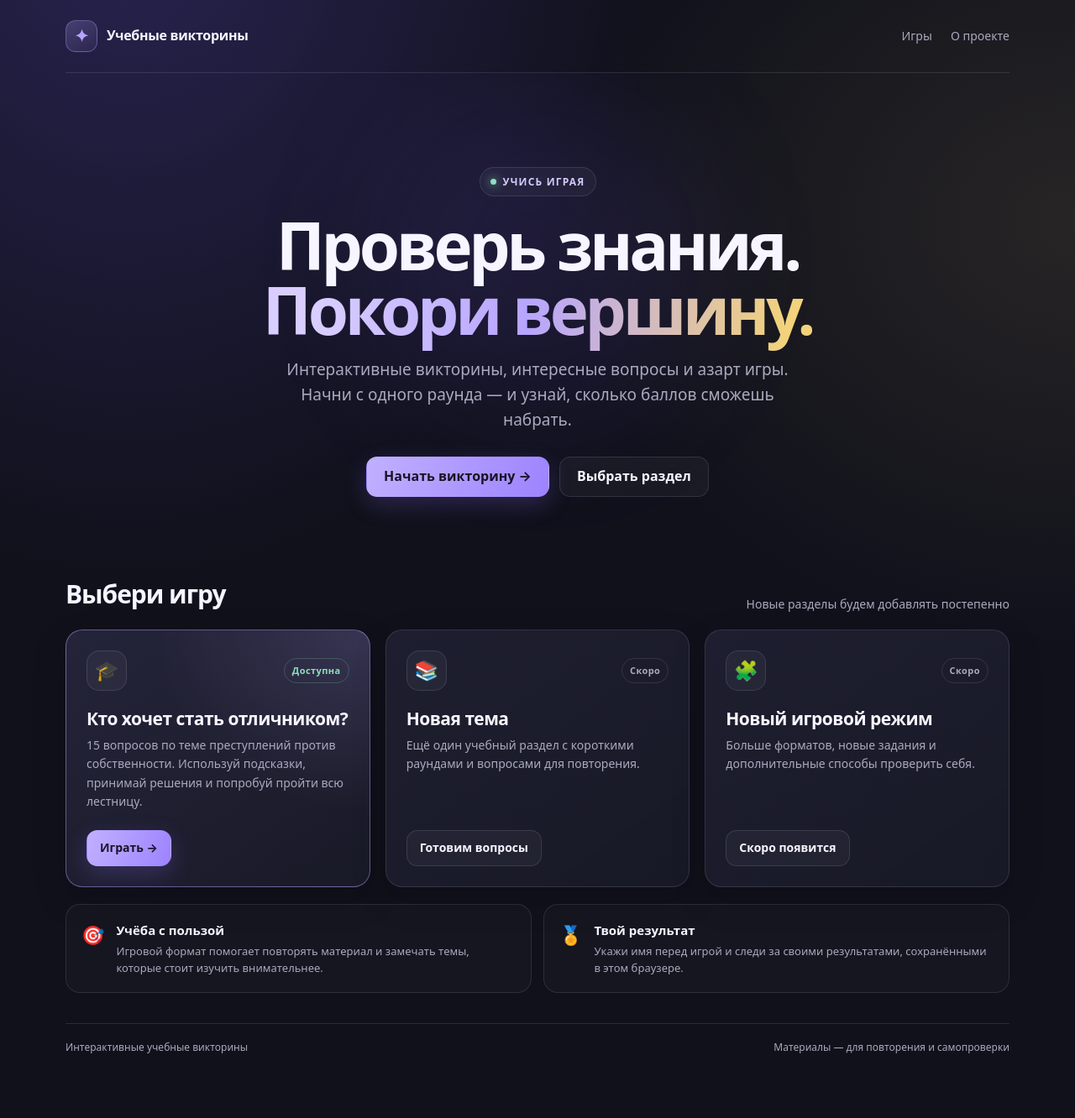
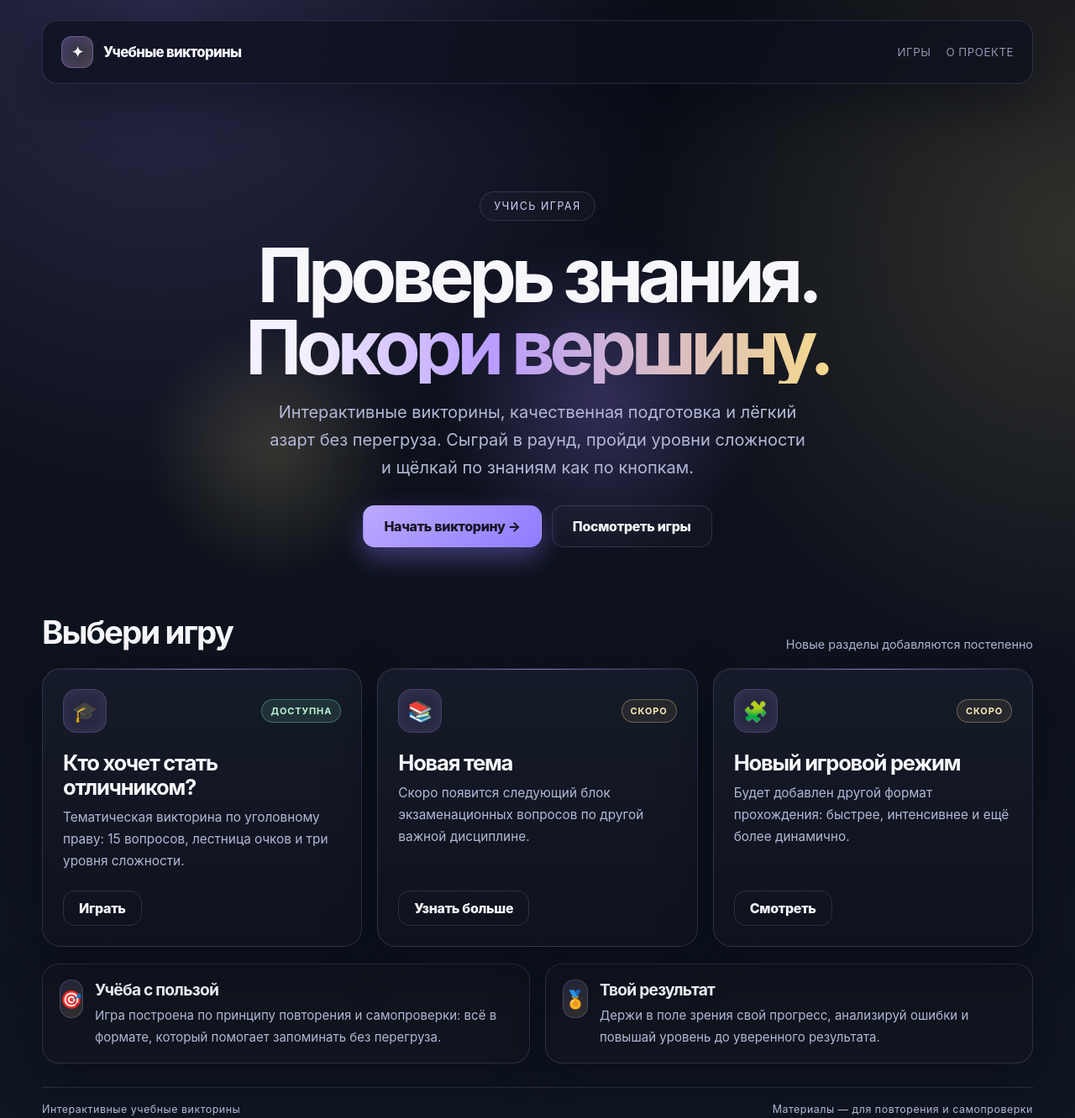
Before and after one commit to sos8bk-svg/otlichnik, a plain HTML site: page home.html in a window 1280 px wide. Shown: the whole page at 84% size. Drawn offline with Linux system fonts and the light colour scheme.

Commit message:
Premium polish for landing page and game screens while keeping the purple-gold palette

```diff
--- a/home.html
+++ b/home.html
@@ -3,61 +3,496 @@
 <head>
   <meta charset="utf-8">
   <meta name="viewport" content="width=device-width, initial-scale=1, viewport-fit=cover">
-<meta name="theme-color" content="#10111b">
-<meta name="description" content="Интерактивные викторины и учебные игры. Проверьте знания и попробуйте пройти всю лестницу вопросов.">
-<title>Викторины — проверь свои знания</title>
+  <meta name="theme-color" content="#11131d">
+  <meta name="description" content="Премиум-игра по уголовному праву: викторина, уровень сложности и карьерный прогресс." />
+  <title>Кто хочет стать отличником?</title>
   <style>
-:root{color-scheme:dark;--bg:#10111b;--panel:#191a27;--panel2:#202133;--ink:#f7f5ff;--muted:#aaa9bf;--line:rgba(211,205,255,.13);--purple:#b7a5ff;--gold:#f2d27b;--green:#8ce0bb}
-*{box-sizing:border-box}
-html{scroll-behavior:smooth}
-body{margin:0;min-height:100vh;color:var(--ink);font:16px/1.6 system-ui,-apple-system,"Segoe UI",sans-serif;background:radial-gradient(ellipse at 12% -10%,rgba(121,94,255,.24),transparent 40%),radial-gradient(ellipse at 100% 20%,rgba(242,210,123,.1),transparent 34%),var(--bg)}
-a{color:inherit}
-main{width:min(1180px,100%);margin:auto;padding:0 28px 60px}
-.topbar{display:flex;align-items:center;justify-content:space-between;gap:20px;padding:24px 0;border-bottom:1px solid var(--line)}
-.logo{display:flex;align-items:center;gap:11px;font-weight:800;letter-spacing:-.02em}.logo-mark{display:grid;place-items:center;width:38px;height:38px;border:1px solid rgba(183,165,255,.35);border-radius:12px;background:linear-gradient(145deg,rgba(183,165,255,.24),rgba(183,165,255,.06));color:var(--purple);font-size:20px}
-.nav{display:flex;gap:22px;color:var(--muted);font-size:14px}.nav a{text-decoration:none}.nav a:hover{color:var(--ink)}
-.hero{position:relative;overflow:hidden;padding:clamp(54px,9vw,112px) 0 clamp(44px,7vw,82px);text-align:center}.hero:before{content:"";position:absolute;z-index:-1;width:380px;height:380px;left:50%;top:30px;transform:translateX(-50%);border-radius:50%;background:rgba(125,94,255,.11);filter:blur(75px)}
-.eyebrow{display:inline-flex;align-items:center;gap:8px;padding:7px 12px;border:1px solid var(--line);border-radius:99px;background:rgba(255,255,255,.035);color:#d5caff;font-size:12px;font-weight:750;letter-spacing:.1em;text-transform:uppercase}.eyebrow i{width:7px;height:7px;border-radius:50%;background:var(--green);box-shadow:0 0 12px var(--green)}
-h1{max-width:900px;margin:20px auto 16px;font-size:clamp(42px,7vw,78px);line-height:.99;letter-spacing:-.055em}h1 span{background:linear-gradient(95deg,#d9ceff 10%,#b7a5ff 48%,#f2d27b 95%);-webkit-background-clip:text;background-clip:text;color:transparent}
-.hero p{max-width:620px;margin:0 auto;color:var(--muted);font-size:clamp(16px,1.8vw,19px)}.hero-actions{display:flex;justify-content:center;gap:12px;flex-wrap:wrap;margin-top:28px}
-.button{display:inline-flex;align-items:center;justify-content:center;min-height:48px;padding:0 20px;border:1px solid transparent;border-radius:13px;font-weight:750;text-decoration:none;transition:transform .18s,background .18s,border-color .18s}.button:hover{transform:translateY(-2px)}.button-primary{background:linear-gradient(110deg,#c1b0ff,#9d83ff);color:#171326;box-shadow:0 9px 28px rgba(145,114,255,.23)}.button-secondary{border-color:var(--line);background:rgba(255,255,255,.04);color:var(--ink)}
-.section-head{display:flex;align-items:end;justify-content:space-between;gap:20px;margin:10px 0 18px}.section-head h2{margin:0;font-size:clamp(22px,3vw,30px);letter-spacing:-.035em}.section-head p{margin:0;color:var(--muted);font-size:14px}
-.grid{display:grid;grid-template-columns:repeat(3,minmax(0,1fr));gap:18px}.card{position:relative;display:flex;flex-direction:column;min-height:270px;padding:24px;border:1px solid var(--line);border-radius:20px;background:linear-gradient(145deg,rgba(32,33,51,.88),rgba(25,26,39,.96));box-shadow:0 15px 40px rgba(0,0,0,.18);transition:transform .2s,border-color .2s,box-shadow .2s}.card:hover{transform:translateY(-4px);border-color:rgba(183,165,255,.42);box-shadow:0 22px 48px rgba(0,0,0,.28)}.card.featured{border-color:rgba(183,165,255,.45);background:radial-gradient(ellipse at 100% 0%,rgba(183,165,255,.16),transparent 50%),linear-gradient(145deg,#24243a,#191a27)}
-.card-top{display:flex;align-items:center;justify-content:space-between}.card-icon{display:grid;place-items:center;width:48px;height:48px;border:1px solid var(--line);border-radius:15px;background:rgba(255,255,255,.045);font-size:23px}.tag{padding:5px 9px;border:1px solid rgba(140,224,187,.22);border-radius:99px;color:var(--green);font-size:11px;font-weight:750;letter-spacing:.04em}.tag.soon{border-color:var(--line);color:var(--muted)}
-.card h3{margin:20px 0 8px;font-size:21px;line-height:1.25;letter-spacing:-.025em}.card p{margin:0 0 22px;color:var(--muted);font-size:14px;flex:1}.card .button{align-self:flex-start;min-height:43px;padding:0 15px;font-size:14px}
-.below{display:grid;grid-template-columns:1fr 1fr;gap:14px;margin-top:20px}.info{display:flex;gap:14px;align-items:flex-start;padding:18px;border:1px solid var(--line);border-radius:17px;background:rgba(255,255,255,.025)}.info-icon{font-size:22px}.info h3{margin:0 0 3px;font-size:15px}.info p{margin:0;color:var(--muted);font-size:13px}
-footer{display:flex;justify-content:space-between;gap:16px;margin-top:36px;padding-top:18px;border-top:1px solid var(--line);color:var(--muted);font-size:12px}
-:focus-visible{outline:3px solid var(--gold);outline-offset:3px}
-@media(max-width:820px){main{padding-inline:20px}.grid{grid-template-columns:repeat(2,minmax(0,1fr))}.card{min-height:250px}}
-@media(max-width:560px){main{padding-inline:15px}.topbar{padding:17px 0}.nav{gap:13px;font-size:12px}.logo{font-size:14px}.logo-mark{width:34px;height:34px}.hero{padding:58px 0 46px}.section-head{align-items:flex-start;flex-direction:column;gap:4px}.grid{grid-template-columns:1fr;gap:12px}.card{min-height:230px;padding:21px}.below{grid-template-columns:1fr;gap:10px}footer{flex-direction:column;gap:5px}}
-@media(prefers-reduced-motion:reduce){html{scroll-behavior:auto}*,*::before,*::after{transition:none!important}}
+    :root {
+      --bg: #0d1119;
+      --bg-2: #111827;
+      --panel: rgba(18, 22, 34, 0.78);
+      --panel-strong: #171d2d;
+      --card: rgba(19, 24, 37, 0.9);
+      --card-2: rgba(26, 33, 49, 0.96);
+      --purple: #b79cff;
+      --purple-2: #8f7cff;
+      --gold: #f5d98c;
+      --green: #7ce1b3;
+      --red: #ff7b7b;
+      --ink: #f7f7fb;
+      --muted: #b2b8d6;
+      --line: rgba(182, 167, 255, 0.18);
+      --shadow: 0 20px 60px rgba(5, 8, 18, 0.48);
+    }
+
+    * { box-sizing: border-box; }
+
+    html { scroll-behavior: smooth; }
+
+    body {
+      margin: 0;
+      min-height: 100vh;
+      font-family: Inter, "Segoe UI", sans-serif;
+      color: var(--ink);
+      background:
+        radial-gradient(circle at 15% 0%, rgba(161, 137, 255, 0.22), transparent 34%),
+        radial-gradient(circle at 100% 20%, rgba(245, 217, 140, 0.16), transparent 30%),
+        linear-gradient(180deg, #0a0e17 0%, #101622 100%);
+    }
+
+    a { color: inherit; text-decoration: none; }
+
+    main {
+      width: min(1180px, calc(100% - 32px));
+      margin: 0 auto;
+      padding: 24px 0 70px;
+    }
+
+    .topbar {
+      display: flex;
+      align-items: center;
+      justify-content: space-between;
+      gap: 16px;
+      padding: 18px 22px;
+      background: rgba(12, 17, 28, 0.75);
+      border: 1px solid var(--line);
+      border-radius: 18px;
+      backdrop-filter: blur(18px);
+      box-shadow: var(--shadow);
+      position: sticky;
+      top: 12px;
+      z-index: 10;
+    }
+
+    .logo {
+      display: inline-flex;
+      align-items: center;
+      gap: 12px;
+      font-weight: 800;
+      letter-spacing: -0.04em;
+      font-size: 1.05rem;
+    }
+
+    .logo-mark {
+      width: 38px;
+      height: 38px;
+      border-radius: 12px;
+      display: grid;
+      place-items: center;
+      background: linear-gradient(135deg, rgba(183, 156, 255, 0.22), rgba(245, 217, 140, 0.18));
+      border: 1px solid rgba(183, 156, 255, 0.4);
+      box-shadow: inset 0 0 20px rgba(183, 156, 255, 0.2);
+    }
+
+    .nav {
+      display: flex;
+      align-items: center;
+      gap: 18px;
+      color: var(--muted);
+      font-size: 0.83rem;
+      letter-spacing: 0.04em;
+      text-transform: uppercase;
+    }
+
+    .nav a {
+      opacity: 0.8;
+      transition: opacity 0.2s ease, color 0.2s ease;
+    }
+
+    .nav a:hover {
+      color: var(--ink);
+      opacity: 1;
+    }
+
+    .hero {
+      position: relative;
+      overflow: hidden;
+      padding: clamp(54px, 8vw, 110px) 0 clamp(36px, 6vw, 64px);
+      text-align: center;
+      margin-top: 26px;
+    }
+
+    .hero::before {
+      content: "";
+      position: absolute;
+      inset: 22% 25% auto auto;
+      width: 440px;
+      height: 440px;
+      border-radius: 50%;
+      background: radial-gradient(circle, rgba(154, 126, 255, 0.28), transparent 62%);
+      filter: blur(12px);
+      pointer-events: none;
+    }
+
+    .hero::after {
+      content: "";
+      position: absolute;
+      inset: auto auto 0 8%;
+      width: 360px;
+      height: 360px;
+      border-radius: 50%;
+      background: radial-gradient(circle, rgba(245, 217, 140, 0.18), transparent 60%);
+      pointer-events: none;
+      filter: blur(12px);
+    }
+
+    .eyebrow {
+      position: relative;
+      display: inline-flex;
+      align-items: center;
+      gap: 10px;
+      padding: 9px 16px;
+      border-radius: 999px;
+      border: 1px solid var(--line);
+      background: rgba(255,255,255,0.02);
+      color: #d8ceff;
+      font-size: 0.78rem;
+      text-transform: uppercase;
+      letter-spacing: 0.12em;
+      z-index: 1;
+    }
+
+    h1 {
+      position: relative;
+      z-index: 1;
+      max-width: 900px;
+      margin: 22px auto 18px;
+      letter-spacing: -0.07em;
+      font-size: clamp(3rem, 7vw, 6rem);
+      line-height: 0.96;
+    }
+
+    h1 .gradient {
+      display: inline-block;
+      background: linear-gradient(90deg, #f4f0ff 10%, #b99cff 42%, #f5d98c 100%);
+      -webkit-background-clip: text;
+      background-clip: text;
+      color: transparent;
+    }
+
+    .hero p {
+      position: relative;
+      z-index: 1;
+      max-width: 650px;
+      margin: 0 auto;
+      color: var(--muted);
+      font-size: clamp(1rem, 1.7vw, 1.25rem);
+      line-height: 1.65;
+    }
+
+    .hero-actions {
+      position: relative;
+      z-index: 1;
+      display: flex;
+      justify-content: center;
+      flex-wrap: wrap;
+      gap: 12px;
+      margin-top: 28px;
+    }
+
+    .button {
+      display: inline-flex;
+      align-items: center;
+      justify-content: center;
+      min-height: 50px;
+      padding: 0 24px;
+      border: 1px solid transparent;
+      border-radius: 14px;
+      font-weight: 800;
+      letter-spacing: -0.02em;
+      transition: transform 0.2s ease, box-shadow 0.2s ease, border-color 0.2s ease;
+    }
+
+    .button:hover {
+      transform: translateY(-1px);
+    }
+
+    .button.primary {
+      background: linear-gradient(135deg, #bca9ff 0%, #8f7cff 100%);
+      color: #171424;
+      box-shadow: 0 12px 30px rgba(143, 124, 255, 0.4);
+    }
+
+    .button.secondary {
+      background: rgba(255,255,255,0.02);
+      border-color: var(--line);
+      color: var(--ink);
+    }
+
+    .section-head {
+      display: flex;
+      align-items: end;
+      justify-content: space-between;
+      gap: 12px;
+      margin: 14px 0 20px;
+    }
+
+    .section-head h2 {
+      margin: 0;
+      font-size: clamp(1.8rem, 3vw, 2.5rem);
+      letter-spacing: -0.05em;
+    }
+
+    .section-head p {
+      margin: 0;
+      color: var(--muted);
+      font-size: 0.9rem;
+    }
+
+    .grid {
+      display: grid;
+      grid-template-columns: repeat(3, minmax(0, 1fr));
+      gap: 18px;
+      margin-top: 6px;
+    }
+
+    .card {
+      position: relative;
+      display: flex;
+      flex-direction: column;
+      min-height: 300px;
+      padding: 24px;
+      border: 1px solid var(--line);
+      border-radius: 22px;
+      background: linear-gradient(180deg, rgba(22, 28, 41, 0.96), rgba(16, 19, 29, 0.96));
+      box-shadow: var(--shadow);
+      overflow: hidden;
+    }
+
+    .card::before {
+      content: "";
+      position: absolute;
+      inset: 0 auto auto 0;
+      width: 100%;
+      height: 1px;
+      background: linear-gradient(90deg, transparent, rgba(183, 156, 255, 0.8), transparent);
+      opacity: 0.8;
+    }
+
+    .card-top {
+      display: flex;
+      align-items: center;
+      justify-content: space-between;
+      gap: 12px;
+    }
+
+    .card-icon {
+      width: 52px;
+      height: 52px;
+      border-radius: 16px;
+      display: grid;
+      place-items: center;
+      font-size: 1.5rem;
+      background: rgba(183, 156, 255, 0.12);
+      border: 1px solid rgba(183, 156, 255, 0.22);
+      box-shadow: inset 0 0 18px rgba(183, 156, 255, 0.08);
+    }
+
+    .tag {
+      display: inline-flex;
+      align-items: center;
+      justify-content: center;
+      min-height: 28px;
+      padding: 0 10px;
+      border-radius: 999px;
+      border: 1px solid rgba(124, 225, 179, 0.35);
+      background: rgba(124, 225, 179, 0.12);
+      color: #baf4d4;
+      font-size: 11px;
+      letter-spacing: 0.08em;
+      text-transform: uppercase;
+      font-weight: 700;
+    }
+
+    .tag.soon {
+      border-color: rgba(245, 217, 140, 0.34);
+      background: rgba(245, 217, 140, 0.08);
+      color: #f7e8b5;
+    }
+
+    .card h3 {
+      margin: 22px 0 8px;
+      font-size: clamp(1.45rem, 2vw, 2rem);
+      letter-spacing: -0.05em;
+      line-height: 1.12;
+    }
+
+    .card p {
+      margin: 0 0 22px;
+      flex: 1;
+      color: var(--muted);
+      line-height: 1.7;
+      font-size: 0.96rem;
+    }
+
+    .card .button {
+      align-self: flex-start;
+      min-height: 42px;
+      padding-inline: 18px;
+      background: transparent;
+      border-color: var(--line);
+      color: var(--ink);
+    }
+
+    .below {
+      display: grid;
+      grid-template-columns: 1fr 1fr;
+      gap: 18px;
+      margin-top: 20px;
+    }
+
+    .info {
+      display: flex;
+      align-items: flex-start;
+      gap: 14px;
+      padding: 18px 20px;
+      border: 1px solid var(--line);
+      border-radius: 20px;
+      background: rgba(17, 21, 31, 0.9);
+      box-shadow: var(--shadow);
+    }
+
+    .info-icon {
+      width: 46px;
+      height: 46px;
+      display: grid;
+      place-items: center;
+      border-radius: 14px;
+      background: linear-gradient(135deg, rgba(183,156,255,0.14), rgba(245,217,140,0.14));
+      border: 1px solid rgba(183, 156, 255, 0.25);
+      font-size: 1.3rem;
+    }
+
+    .info h3 {
+      margin: 0 0 6px;
+      font-size: 1.2rem;
+      letter-spacing: -0.04em;
+    }
+
+    .info p {
+      margin: 0;
+      color: var(--muted);
+      line-height: 1.7;
+      font-size: 0.94rem;
+    }
+
+    footer {
+      display: flex;
+      justify-content: space-between;
+      gap: 14px;
+      margin-top: 28px;
+      padding-top: 18px;
+      border-top: 1px solid var(--line);
+      color: var(--muted);
+      font-size: 0.78rem;
+      letter-spacing: 0.04em;
+    }
+
+    @media (max-width: 820px) {
+      .topbar { padding: 15px 18px; }
+      .nav { gap: 12px; font-size: 0.72rem; }
+      .grid { grid-template-columns: repeat(2, minmax(0, 1fr)); }
+      .below { grid-template-columns: 1fr; }
+    }
+
+    @media (max-width: 620px) {
+      main { width: min(100% - 18px, 1180px); }
+      .topbar { flex-direction: column; align-items: flex-start; }
+      .nav { width: 100%; justify-content: space-between; }
+      .grid { grid-template-columns: 1fr; }
+      .section-head { align-items: flex-start; flex-direction: column; }
+      .hero { padding-top: 36px; }
+      footer { flex-direction: column; }
+    }
   </style>
 </head>
 <body>
   <main>
     <nav class="topbar" aria-label="Главная навигация">
-  <a class="logo" href="./home.html" style="text-decoration:none"><span class="logo-mark" aria-hidden="true">✦</span><span>Учебные викторины</span></a>
-  <div class="nav"><a href="#games">Игры</a><a href="#about">О проекте</a></div>
+      <a class="logo" href="./home.html" aria-label="Главная страница">
+        <span class="logo-mark" aria-hidden="true">✦</span>
+        <span>Учебные викторины</span>
+      </a>
+      <div class="nav">
+        <a href="#games">Игры</a>
+        <a href="#about">О проекте</a>
+      </div>
     </nav>
+
     <header class="hero">
-  <div class="eyebrow"><i aria-hidden="true"></i> Учись играя</div>
-  <h1>Проверь знания.<br><span>Покори вершину.</span></h1>
-  <p>Интерактивные викторины, интересные вопросы и азарт игры. Начни с одного раунда — и узнай, сколько баллов сможешь набрать.</p>
-  <div class="hero-actions"><a class="button button-primary" href="./index.html">Начать викторину <span aria-hidden="true">&nbsp;→</span></a><a class="button button-secondary" href="#games">Выбрать раздел</a></div>
+      <div class="eyebrow">Учись играя</div>
+      <h1>Проверь знания.<br><span class="gradient">Покори вершину.</span></h1>
+      <p>
+        Интерактивные викторины, качественная подготовка и лёгкий азарт без перегруза. Сыграй в раунд,
+        пройди уровни сложности и щёлкай по знаниям как по кнопкам.
+      </p>
+      <div class="hero-actions">
+        <a class="button primary" href="./index.html">Начать викторину →</a>
+        <a class="button secondary" href="#games">Посмотреть игры</a>
+      </div>
     </header>
+
     <section id="games" aria-labelledby="games-title">
-  <div class="section-head"><h2 id="games-title">Выбери игру</h2><p>Новые разделы будем добавлять постепенно</p></div>
+      <div class="section-head">
+        <h2 id="games-title">Выбери игру</h2>
+        <p>Новые разделы добавляются постепенно</p>
+      </div>
+
       <div class="grid">
-    <article class="card featured"><div class="card-top"><div class="card-icon" aria-hidden="true">🎓</div><span class="tag">Доступна</span></div><h3>Кто хочет стать отличником?</h3><p>15 вопросов по теме преступлений против собственности. Используй подсказки, принимай решения и попробуй пройти всю лестницу.</p><a class="button button-primary" href="./index.html">Играть <span aria-hidden="true">&nbsp;→</span></a></article>
-    <article class="card"><div class="card-top"><div class="card-icon" aria-hidden="true">📚</div><span class="tag soon">Скоро</span></div><h3>Новая тема</h3><p>Ещё один учебный раздел с короткими раундами и вопросами для повторения.</p><span class="button button-secondary" aria-disabled="true">Готовим вопросы</span></article>
-    <article class="card"><div class="card-top"><div class="card-icon" aria-hidden="true">🧩</div><span class="tag soon">Скоро</span></div><h3>Новый игровой режим</h3><p>Больше форматов, новые задания и дополнительные способы проверить себя.</p><span class="button button-secondary" aria-disabled="true">Скоро появится</span></article>
+        <article class="card">
+          <div class="card-top">
+            <div class="card-icon" aria-hidden="true">🎓</div>
+            <span class="tag">Доступна</span>
+          </div>
+          <h3>Кто хочет стать отличником?</h3>
+          <p>Тематическая викторина по уголовному праву: 15 вопросов, лестница очков и три уровня сложности.</p>
+          <a class="button" href="./index.html">Играть</a>
+        </article>
+
+        <article class="card">
+          <div class="card-top">
+            <div class="card-icon" aria-hidden="true">📚</div>
+            <span class="tag soon">Скоро</span>
+          </div>
+          <h3>Новая тема</h3>
+          <p>Скоро появится следующий блок экзаменационных вопросов по другой важной дисциплине.</p>
+          <a class="button" href="#">Узнать больше</a>
+        </article>
+
+        <article class="card">
+          <div class="card-top">
+            <div class="card-icon" aria-hidden="true">🧩</div>
+            <span class="tag soon">Скоро</span>
+          </div>
+          <h3>Новый игровой режим</h3>
+          <p>Будет добавлен другой формат прохождения: быстрее, интенсивнее и ещё более динамично.</p>
+          <a class="button" href="#">Смотреть</a>
+        </article>
       </div>
     </section>
+
     <section class="below" id="about" aria-label="О проекте">
-  <article class="info"><span class="info-icon" aria-hidden="true">🎯</span><div><h3>Учёба с пользой</h3><p>Игровой формат помогает повторять материал и замечать темы, которые стоит изучить внимательнее.</p></div></article>
-  <article class="info"><span class="info-icon" aria-hidden="true">🏅</span><div><h3>Твой результат</h3><p>Укажи имя перед игрой и следи за своими результатами, сохранёнными в этом браузере.</p></div></article>
+      <article class="info">
+        <div class="info-icon" aria-hidden="true">🎯</div>
+        <div>
+          <h3>Учёба с пользой</h3>
+          <p>Игра построена по принципу повторения и самопроверки: всё в формате, который помогает запоминать без перегруза.</p>
+        </div>
+      </article>
+
+      <article class="info">
+        <div class="info-icon" aria-hidden="true">🏅</div>
+        <div>
+          <h3>Твой результат</h3>
+          <p>Держи в поле зрения свой прогресс, анализируй ошибки и повышай уровень до уверенного результата.</p>
+        </div>
+      </article>
     </section>
-<footer><span>Интерактивные учебные викторины</span><span>Материалы — для повторения и самопроверки</span></footer>
+
+    <footer>
+      <span>Интерактивные учебные викторины</span>
+      <span>Материалы — для повторения и самопроверки</span>
+    </footer>
   </main>
 </body>
 </html>
```
Lines whose indentation alone changed are shown as unchanged.
